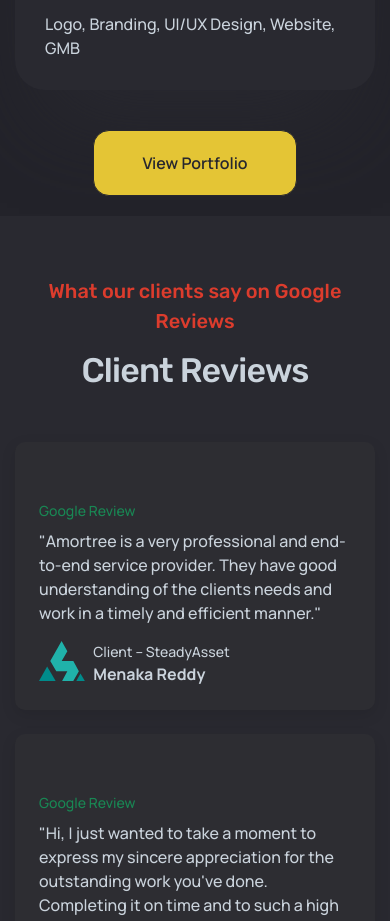
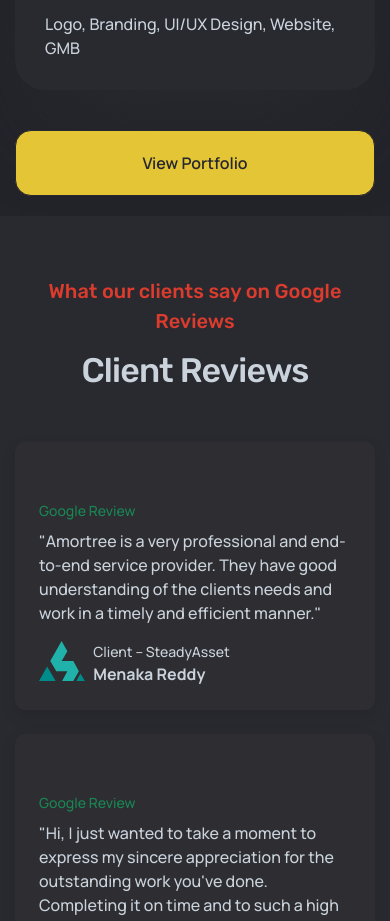
Before and after one commit to att-business-apps/att-landingpage, a Vue app in the folder att-website/: page / in a window 390 px wide. Shown: the part 7029-7950 px from the top of the page. Built offline with nearby package versions, Linux system fonts and the light colour scheme; a web font is replaced by a local one.

Commit message:
Update HomeView.vue

```diff
--- a/att-website/src/views/HomeView.vue
+++ b/att-website/src/views/HomeView.vue
@@ -388,7 +388,7 @@ function getTemplate(target) {
             </div>
           </div>
 
-          <div class="d-flex justify-content-center">
+          <div class="d-lg-flex justify-content-center">
             <a class="amor-btn btn-fill-primary btn-large" href="portfolio">View Portfolio</a>
           </div>
 
```
